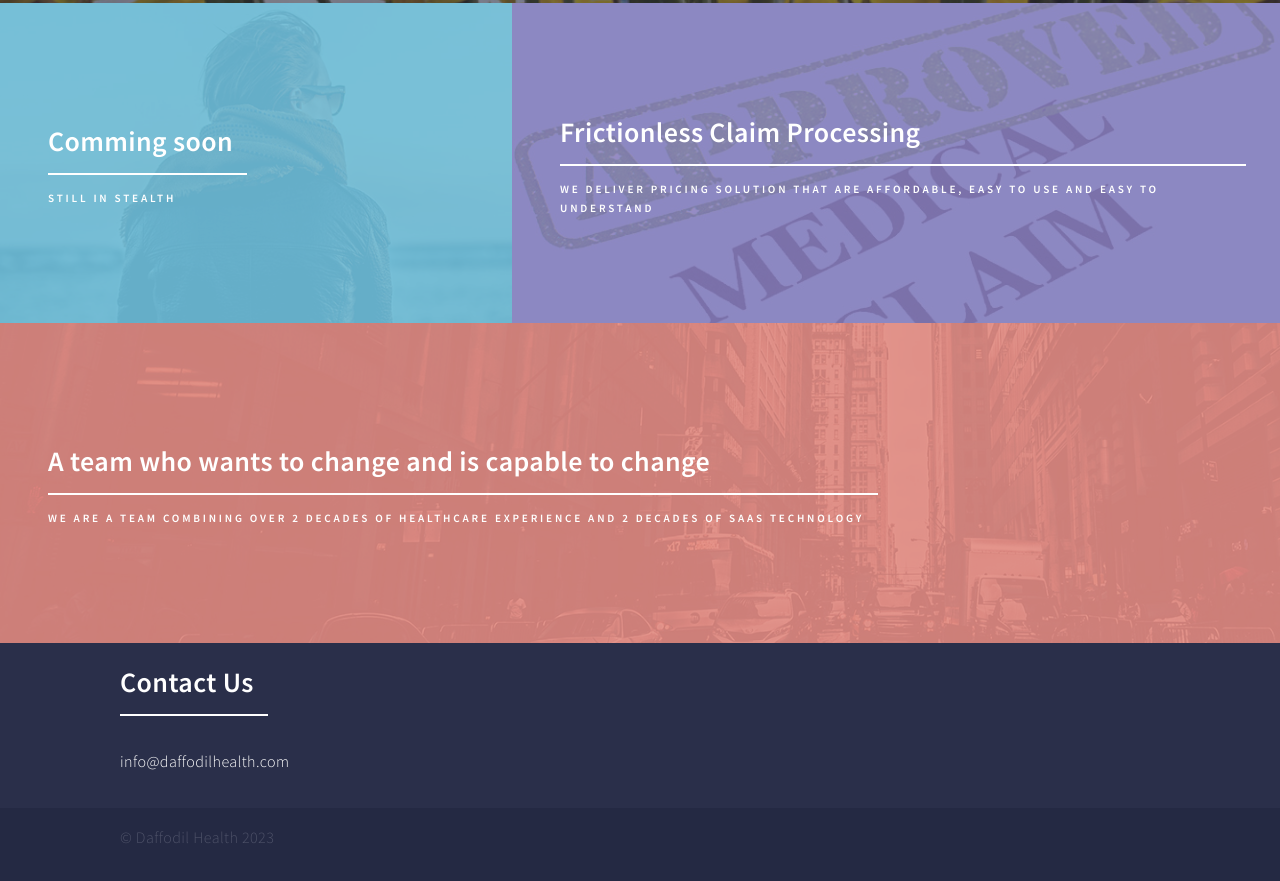
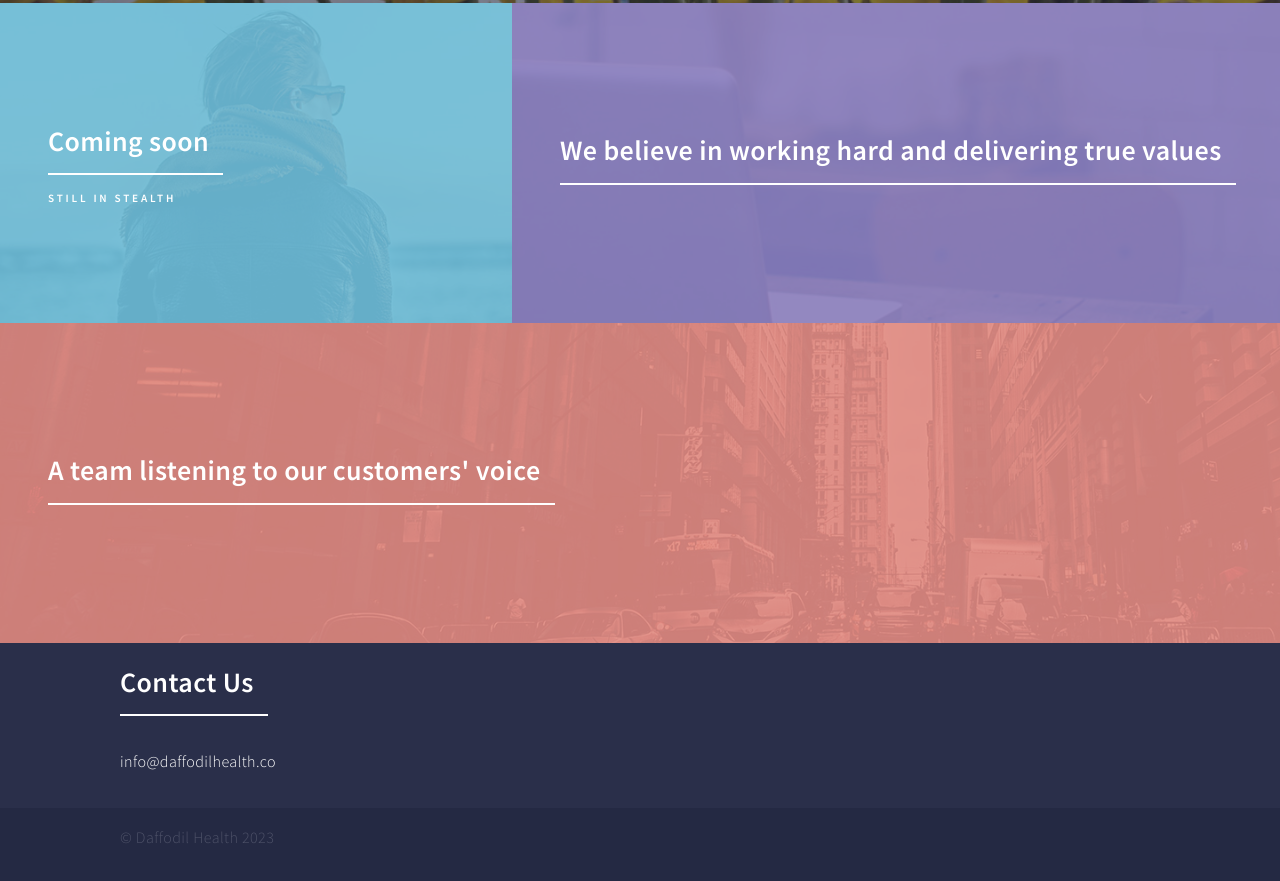
Before and after one commit to daffodilhealthco/daffodilhealthco, a plain HTML site: page index.html in a window 1280 px wide. Shown: the part 597-1478 px from the top of the page. Drawn offline with Linux system fonts and the light colour scheme.

Commit message:
remove specific message

```diff
--- a/index.html
+++ b/index.html
@@ -27,7 +27,7 @@
    -->
 </header>
 
-<!-- Menu -->
+<!-- Menu
 <nav id="menu">
 	<ul class="links">
 
@@ -49,17 +49,17 @@
 
 
 
-		        <li><a href="http://localhost:4000/CommingSoon.html">Comming soon</a></li>
+		        <li><a href="http://localhost:4000/CommingSoon.html">Coming soon</a></li>
 
 
 
 
 
-		        <li><a href="http://localhost:4000/mission.html">Frictionless Claim Processing</a></li>
+		        <li><a href="http://localhost:4000/mission.html">We believe in working hard and delivering true values</a></li>
 
 
 
-		        <li><a href="http://localhost:4000/team.html">A team who wants to change and is capable to change</a></li>
+		        <li><a href="http://localhost:4000/team.html">A team listening to our customers' voice</a></li>
 
 
 	</ul>
@@ -68,7 +68,7 @@
 		<li><a href="#" class="button fit">Log In</a></li>
 	</ul>
 </nav>
-
+ -->
 
     <!-- Banner -->
     <section id="banner" class="major">
@@ -78,9 +78,6 @@
             </header>
             <div class="content">
                 <p style="text-transform: uppercase;">Priced Right, Easily Understood.</p>
-                <ul class="actions">
-                    <li><a href="#one" class="button next scrolly">Get Started</a></li>
-                </ul>
             </div>
         </div>
     </section>
@@ -94,31 +91,34 @@
 
   <article>
     <span class="image">
-      <img src="assets/images/pic01.jpg" alt="Comming soon" />
+      <img src="assets/images/pic01.jpg" alt="Coming soon" />
     </span>
     <header class="major">
-      <h3><a href="" class="link">Comming soon</a></h3>
+      <!--<h3><a href="" class="link">Coming soon</a></h3>-->
+      <h3>Coming soon</h3>
       <p>Still in stealth</p>
     </header>
   </article>
 
   <article>
     <span class="image">
-      <img src="assets/images/medical_claim.jpeg" alt="Frictionless Claim Processing" />
+      <img src="assets/images/pic09.jpg" alt="We believe in working hard and delivering true values" />
     </span>
     <header class="major">
-      <h3><a href="" class="link">Frictionless Claim Processing</a></h3>
-      <p>We deliver pricing solution that are affordable, easy to use and easy to understand</p>
+      <!--<h3><a href="" class="link">We believe in working hard and delivering true values</a></h3>-->
+      <h3>We believe in working hard and delivering true values</h3>
+      <p></p>
     </header>
   </article>
 
   <article>
     <span class="image">
-      <img src="assets/images/pic07.jpg" alt="A team who wants to change and is capable to change" />
+      <img src="assets/images/pic07.jpg" alt="A team listening to our customers' voice" />
     </span>
     <header class="major">
-      <h3><a href="" class="link">A team who wants to change and is capable to change</a></h3>
-      <p>We are a team combining over 2 decades of healthcare experience and 2 decades of SaaS technology</p>
+      <!--<h3><a href="" class="link">A team listening to our customers' voice</a></h3>-->
+      <h3>A team listening to our customers' voice</h3>
+      <p></p>
     </header>
   </article>
 
@@ -131,7 +131,7 @@
                 <header class="major">
                     <h2>Contact Us</h2>
                 </header>
-                <p><p>info@daffodilhealth.com</p>
+                <p><p>info@daffodilhealth.co</p>
 </p>
             </div>
         </section>
@@ -143,7 +143,7 @@
 <section id="contact">
 	<div class="inner">
 		<section>
-			<form action="https://formspree.io/info@daffodilhealth.com" method="POST">
+			<form action="https://formspree.io/info@daffodilhealth.co" method="POST">
 				<div class="field half first">
 					<label for="name">Name</label>
 					<input type="text" name="name" id="name" />
@@ -168,7 +168,7 @@
 				<div class="contact-method">
 					<span class="icon alt fa-envelope"></span>
 					<h3>Email</h3>
-					<a href="mailto:info@daffodilhealth.com">info@daffodilhealth.com</a>
+					<a href="mailto:info@daffodilhealth.co">info@daffodilhealth.co</a>
 				</div>
 			</section>
 			<section>
```
Also changed, not shown: 404.html (+7 -7 lines), CommingSoon.html (+8 -8 lines), mission.html (+8 -8 lines), team.html (+8 -8 lines).
